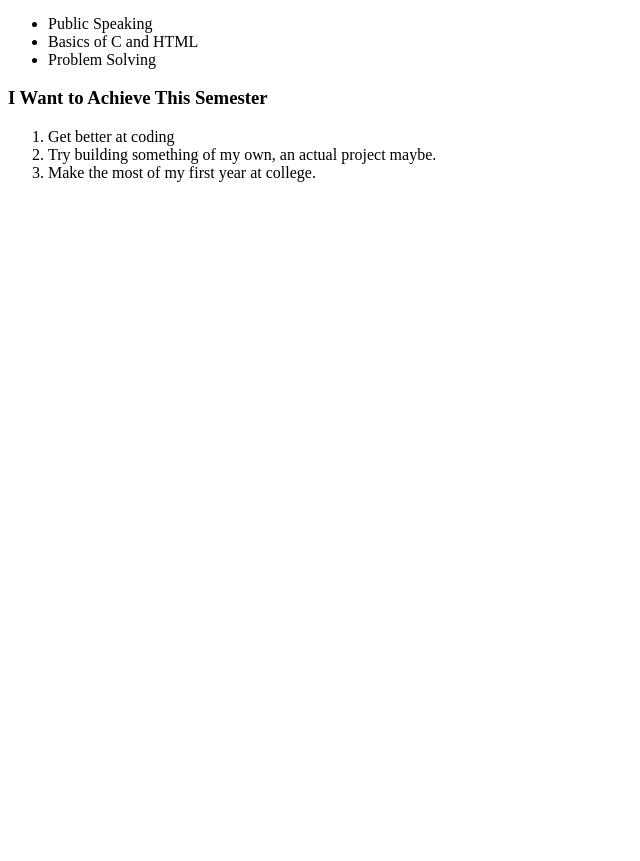
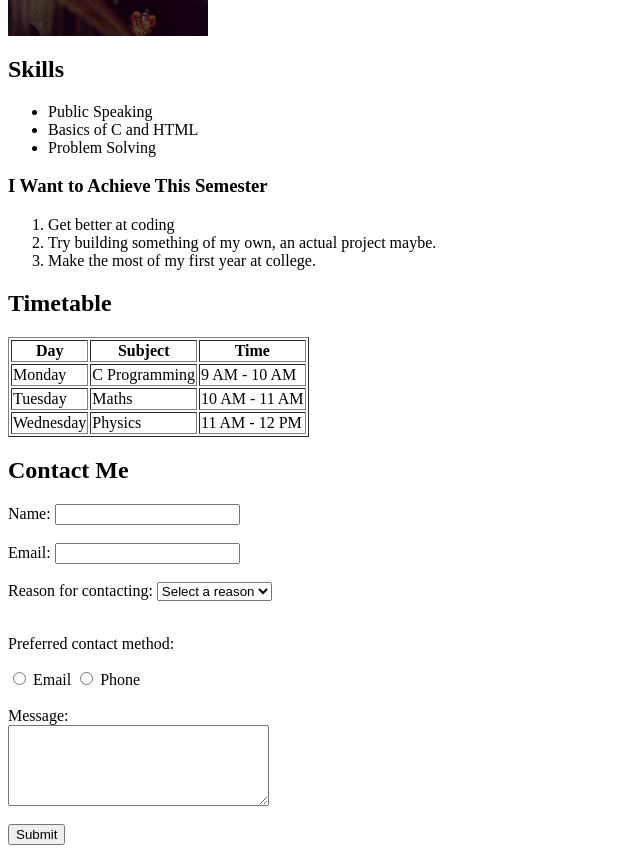
Before and after one commit to priesha08/html-practice-priesha, a plain HTML site: page index.html in a window 1280 px wide. Shown: the part 559-1420 px from the top of the page, without its empty margins (0-640 px from the left). Before the commit the page ends 800 px from the top, so only its background shows below. Drawn offline with Linux system fonts and the light colour scheme.

Commit message:
added timetable and contact form

```diff
--- a/index.html
+++ b/index.html
@@ -2,6 +2,14 @@
     <h1>Priesha Pundir</h1>
     <p>figuring things out, learning new stuff and enjoying the journey!</p>
 </header>
+<nav>
+    <ul>
+        <li><a href="#about">About</a></li>
+        <li><a href="#skills">Skills</a></li>
+        <li><a href="#timetable">Timetable</a></li>
+        <li><a href="#contact">Contact</a></li>
+    </ul>
+</nav>
 
 <section id="about">
     <h2>A Little Bit About Me</h2>
@@ -34,3 +42,72 @@
         <li>Make the most of my first year at college.</li>
     </ol>
 </section>
+<section id="timetable">
+    <h2>Timetable</h2>
+
+    <table border="1">
+        <thead>
+            <tr>
+                <th>Day</th>
+                <th>Subject</th>
+                <th>Time</th>
+            </tr>
+        </thead>
+
+        <tbody>
+            <tr>
+                <td>Monday</td>
+                <td>C Programming</td>
+                <td>9 AM - 10 AM</td>
+            </tr>
+            <tr>
+                <td>Tuesday</td>
+                <td>Maths</td>
+                <td>10 AM - 11 AM</td>
+            </tr>
+            <tr>
+                <td>Wednesday</td>
+                <td>Physics</td>
+                <td>11 AM - 12 PM</td>
+            </tr>
+        </tbody>
+    </table>
+</section>
+<section id="contact">
+    <h2>Contact Me</h2>
+
+    <form>
+        <label for="name">Name:</label>
+        <input type="text" id="name" name="name" required minlength="2">
+        <br><br>
+
+        <label for="email">Email:</label>
+        <input type="email" id="email" name="email" required>
+        <br><br>
+
+        <label for="reason">Reason for contacting:</label>
+        <select id="reason" name="reason" required>
+            <option value="">Select a reason</option>
+            <option value="academic">Study Related</option>
+            <option value="project">Project Related</option>
+            <option value="other">Other</option>
+        </select>
+        <br><br>
+
+        <p>Preferred contact method:</p>
+
+        <input type="radio" id="email-contact" name="method" value="email">
+        <label for="email-contact">Email</label>
+
+        <input type="radio" id="phone-contact" name="method" value="phone">
+        <label for="phone-contact">Phone</label>
+        <br><br>
+
+        <label for="message">Message:</label>
+        <br>
+        <textarea id="message" name="message" rows="5" cols="30" required minlength="10"></textarea>
+        <br><br>
+
+        <button type="submit">Submit</button>
+    </form>
+</section>
```
